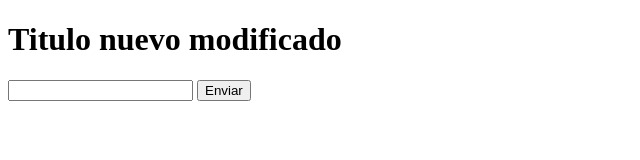
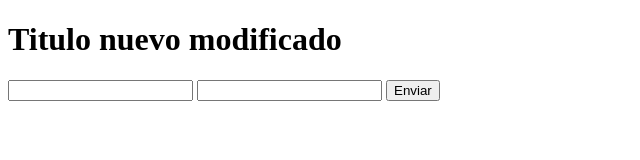
Before and after one commit to JessicaVR86/git_practice_2, a plain HTML site: page index.html in a window 1280 px wide. Shown: the whole page, without its empty margins (0-640 px from the left). Drawn offline with Linux system fonts and the light colour scheme.

Commit message:
nyevo input

```diff
--- a/index.html
+++ b/index.html
@@ -9,6 +9,7 @@
     <h1>Titulo nuevo modificado</h1>
     <form action="#" method="get" >
         <input type="text" name="fisrtname" id="fisrtname" >
+        <input type="text" name="secondname" id="secondname" >
         <input type="button" value="Enviar">
 
     </form>
```
